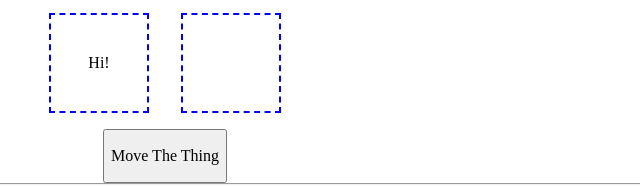
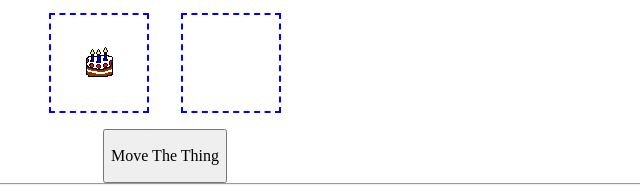
Before and after one commit to ZekeMer/JSPlaygroundZekeVersion, a plain HTML site: page index.html in a window 1280 px wide. Shown: the part 197-384 px from the top of the page, 475-1115 px from the left. Drawn offline with Linux system fonts and the light colour scheme.

Commit message:
Add cake

```diff
--- a/index.html
+++ b/index.html
@@ -20,7 +20,11 @@
       Bonus: Make it move back and forth every time the button is clicked.
     </h4>
     <div class="moveChallenge">
-      <div class="box" id="leftBlock"><div id="theThing">Hi!</div></div>
+      <div class="box" id="leftBlock">
+        <div id="theThing">
+          <img src="assets/cake.png" alt="image of a cake" />
+        </div>
+      </div>
       <div class="box" id="rightBlock"></div>
     </div>
 
@@ -105,7 +109,10 @@
 
     <h2>5. Add Some Rows</h2>
 
-    <p>Make this button add new rows to the table. Make the content match what's already present.</p>
+    <p>
+      Make this button add new rows to the table. Make the content match what's
+      already present.
+    </p>
     <button onclick="addNewRow()">Add New Row</button>
 
     <table id="addRowsTable" class="results">
@@ -123,16 +130,18 @@
       </tr>
     </table>
 
-    <hr>
+    <hr />
 
     <h2>6. (Bonus) - Make Your Own Challenge!</h2>
 
-    <p>Make up your own JavaScript challenge.Add the necessary HTML as a separate file or make it appear here!</p>
-
+    <p>
+      Make up your own JavaScript challenge.Add the necessary HTML as a separate
+      file or make it appear here!
+    </p>
 
     <button onclick="yourBonusChallenge()">Bonus Button</button>
 
-    <hr>
+    <hr />
 
     <script src="scripts/script.js"></script>
   </body>
--- a/style/style.css
+++ b/style/style.css
@@ -56,3 +56,8 @@ body{
 .results th{
   max-width: .2em;
 }
+
+#theThing {
+  min-width: 32px;
+  max-width: 32px;
+}
```
Also changed, not shown: assets/cake.png (added).
